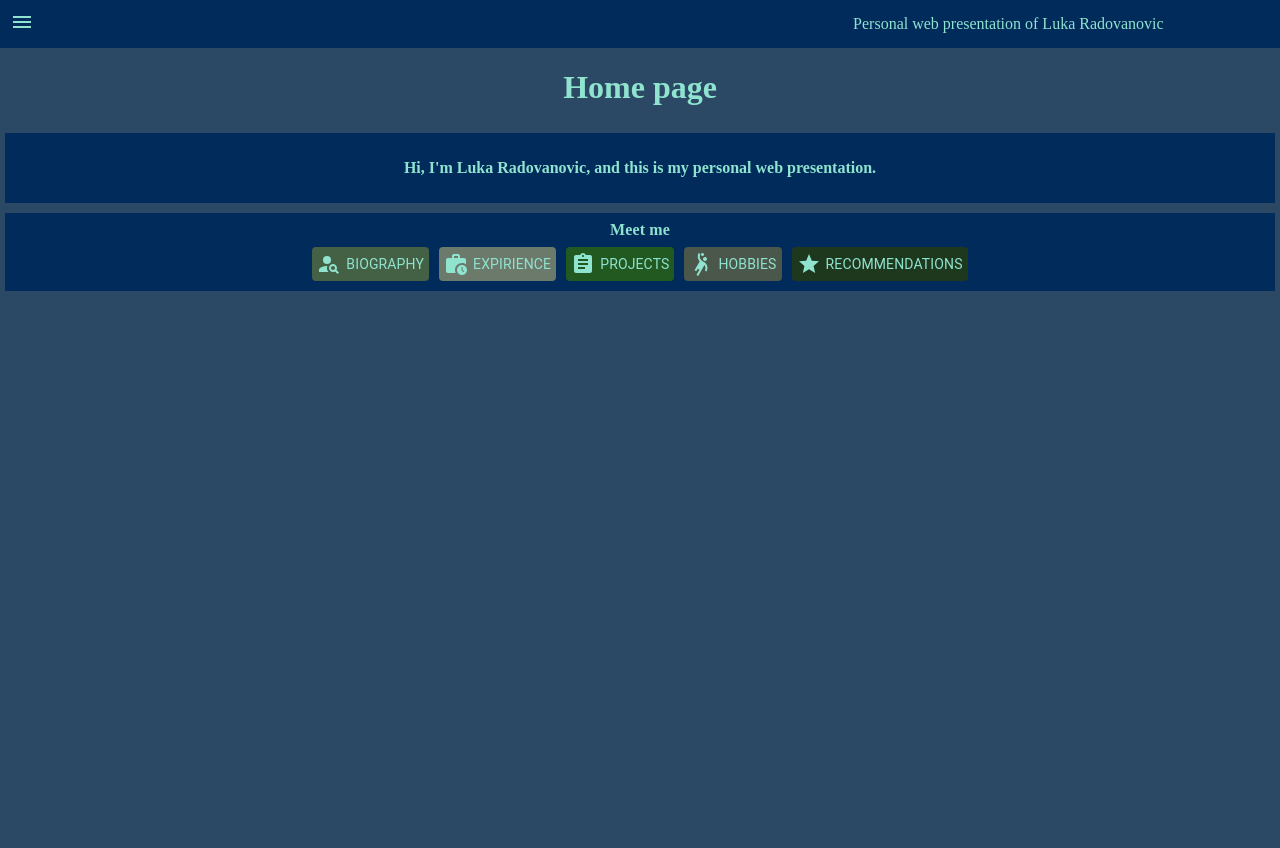
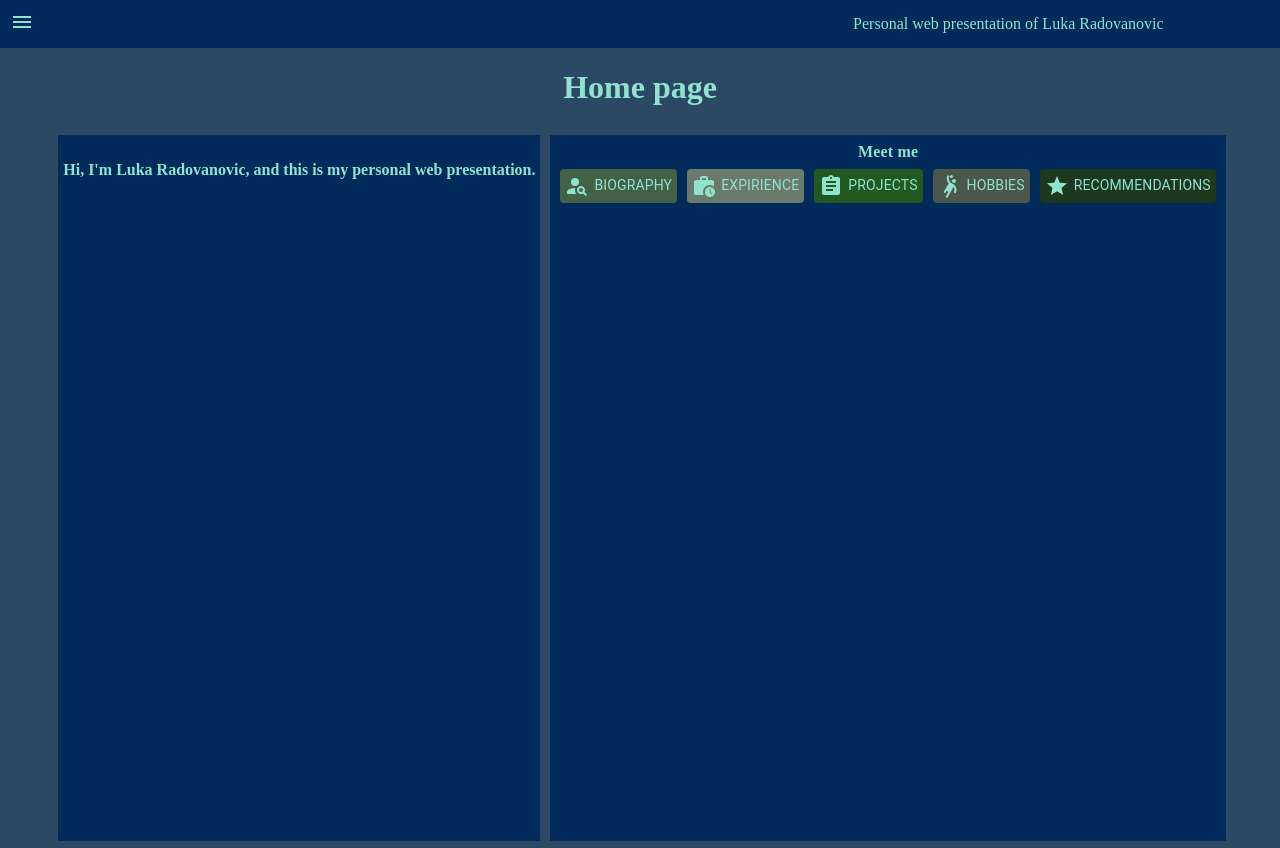
Before and after one commit to lukadlm97/personal-web-presentation, a React (Create React App) app: page / in a window 1280 px wide. Built offline with nearby package versions, Linux system fonts and the light colour scheme.

Commit message:
bug fix vol. 2

```diff
--- a/src/pages/home/Home.tsx
+++ b/src/pages/home/Home.tsx
@@ -38,7 +38,8 @@ function Home(){
     return (
         <Grid className={style.body}>
             <h1>Home page</h1>
-            <Box  sx={{ minWidth: 275,width:400 }} style={{margin:'5px',padding:'5px',background:'#002B5B'}}>
+            <Grid  container item xs={12} style={{margin:'2px',justifyContent: 'center',fontFamily:'Montserrat, serif'}}  spacing={3}>
+              <Box sx={{ minWidth: 275,width:400 }} style={{margin:'5px',padding:'5px',background:'#002B5B'}}>
                 <h4>
                   Hi, I'm Luka Radovanovic, and this is my personal web presentation.
                 </h4>
@@ -86,7 +87,7 @@ function Home(){
                 </Box>
               </Box>
 
-
+           </Grid>
         </Grid>
     )
 }
```
Lines whose indentation alone changed are shown as unchanged.
